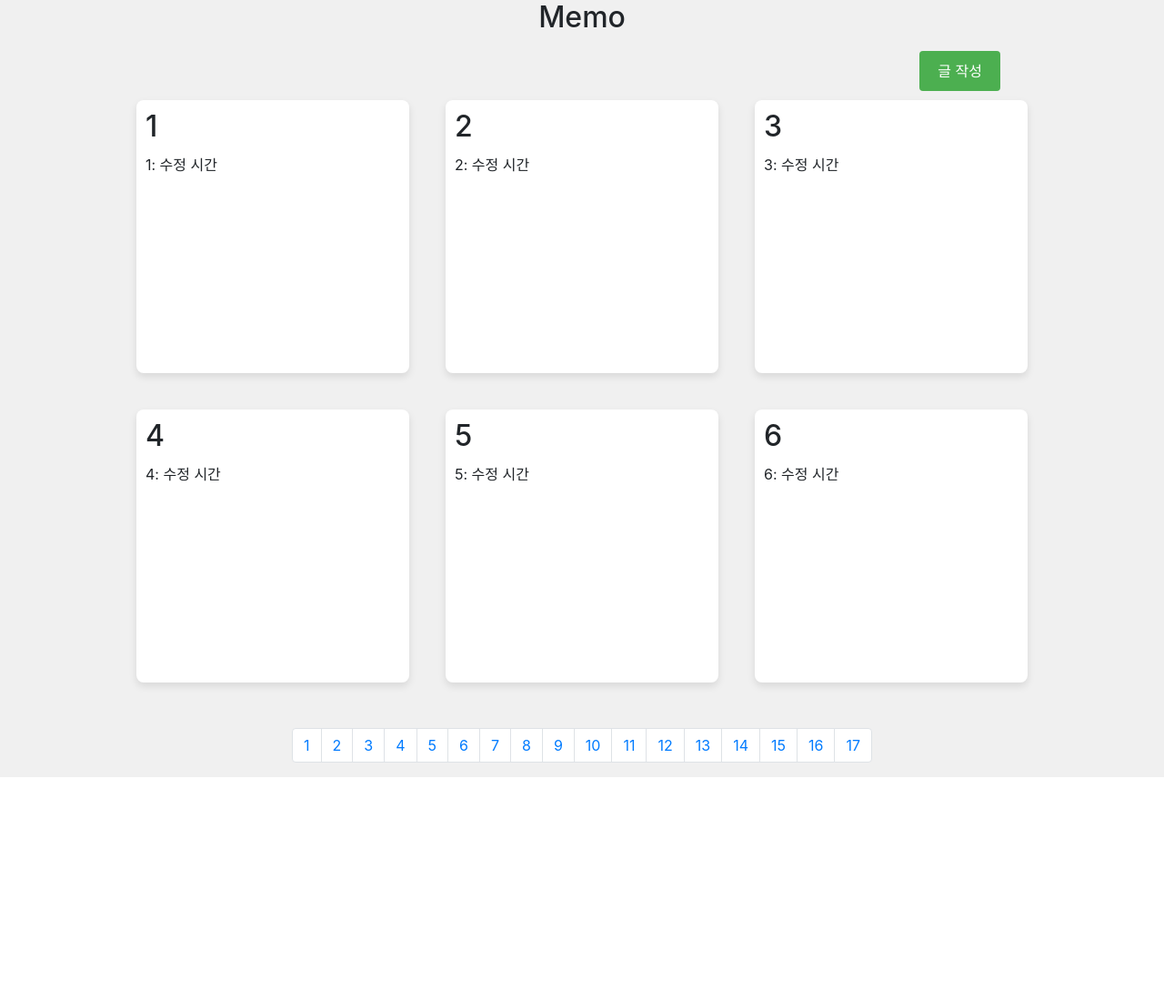
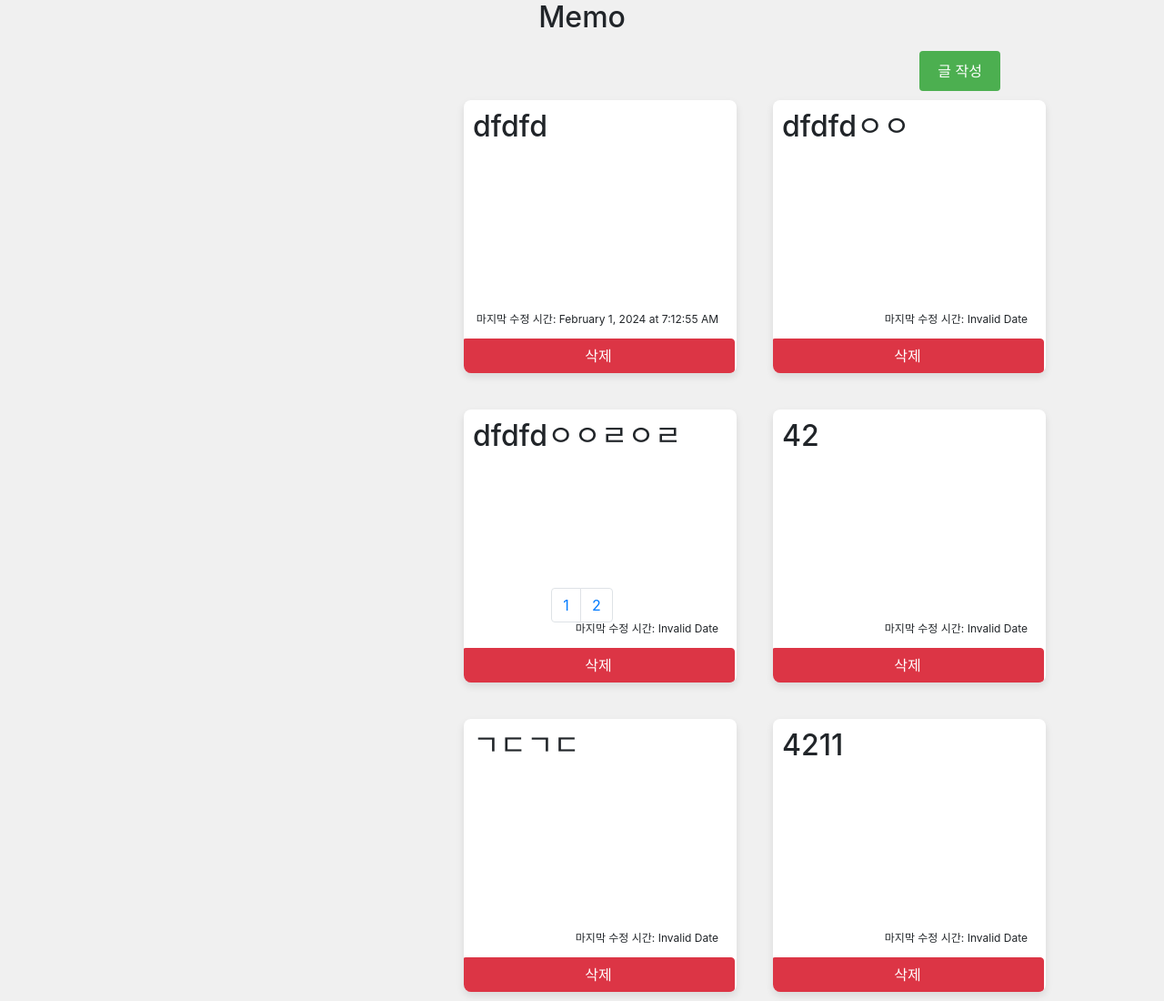
Before and after one commit to suhyun9764/Hanghae-10team, a Flask app: page /memo/ in a window 1280 px wide. Shown: the whole page at 91% size. Before the commit the page ends 854 px from the top, so only its background shows below. Run offline with Flask 3, Linux system fonts and the light colour scheme; some libraries are stand-ins or nearby versions.

Commit message:
코드 병합

```diff
--- a/app.py
+++ b/app.py
@@ -1,13 +1,13 @@
-from flask import Flask, render_template, request
-import requests,os
+from flask import Flask, render_template, request,redirect,url_for
+import os
 from flask_sqlalchemy import SQLAlchemy
 from sqlalchemy.orm import relationship
 from datetime import datetime
 
+
 basedir = os.path.abspath(os.path.dirname(__file__))
 app = Flask(__name__)
-app.config['SQLALCHEMY_DATABASE_URI'] =\
-        'sqlite:///' + os.path.join(basedir, 'database.db')
+app.config['SQLALCHEMY_DATABASE_URI'] = 'sqlite:///' + os.path.join(basedir, 'database.db')
 
 db = SQLAlchemy(app)
 
@@ -23,7 +23,7 @@ class Member(db.Model):
 class Memo(db.Model):
     memo_id = db.Column(db.Integer, primary_key=True)
     main_text = db.Column(db.Text, nullable=False)
-    edit_time = db.Column(db.DateTime, default=datetime.utcnow, nullable=False)
+    edit_time = db.Column(db.String, default=datetime.utcnow().strftime('%Y-%m-%dT%H:%M:%S'), nullable=False)
     member_id = db.Column(db.String, db.ForeignKey('member.member_id'), nullable=False)
 
 class ToDoList(db.Model):
@@ -44,37 +44,76 @@ class AddressBook(db.Model):
 class Diary(db.Model):
     diary_id = db.Column(db.Integer, primary_key=True)
     main_text = db.Column(db.Text, nullable=False)
-    edit_time = db.Column(db.DateTime, default=datetime.utcnow, nullable=False)
+    edit_time = db.Column(db.String, default=datetime.utcnow().strftime('%Y-%m-%dT%H:%M:%S'), nullable=False)
     title = db.Column(db.String(255), nullable=False)
     member_id = db.Column(db.String, db.ForeignKey('member.member_id'), nullable=False)
 
-@app.route("/memo/")
+@app.route("/memo/",methods=["GET"])
 def memo():
+    print("memo")
+    member_id_to_query = 'suhyun9764'
+    memo_data = Memo.query.filter_by(member_id=member_id_to_query).order_by(Memo.edit_time.desc()).all()
 
-    # 예시 메모
-    memo_list = []
-    for i in range(100):
-        memo = {
-            'text': i+1,
-            'date': i+2000
-        }
-        memo_list.append(memo)
+    if memo_data:
+        memo_per_page = 6
+        page = request.args.get('page', 1, type=int)
+        start_index = (page - 1) * memo_per_page
+        end_index = start_index + memo_per_page
 
-    memo_per_page= 6
-    # 클라이언트의 현재 페이지 숫자(없으면 기본적으로 1페이지)
-    page = request.args.get('page',1,type=int)
+        current_page_memo = memo_data[start_index:end_index]
 
-    # 내보내야 할 데이터 정보의 start index와 end index
-    start_index = (page-1)*memo_per_page
-    end_index = start_index+memo_per_page
+        total_memos = len(memo_data)
+        total_pages = (total_memos + memo_per_page - 1) // memo_per_page
 
-    # 내보낼 메모들 리스트로 저장
-    current_page_memo = memo_list[start_index:end_index]
+        return render_template('memo.html', data=current_page_memo, page_num=total_pages)
+    else:
+        return "No memo data found for the given member ID."
 
-    total_memos = len(memo_list)
-    total_pages = (total_memos+memo_per_page-1)//memo_per_page
 
-    return render_template('memo.html', data=current_page_memo, page_num=total_pages)
+@app.route("/memo/", methods=["POST"])
+def handle_memo():
+    if request.form.get("_method") == "POST":
+        return create_memo()
+    elif request.form.get("_method") == "PUT":
+        return update_memo()
+    else:
+        return "Invalid request"
+
+def create_memo():
+    print("create")
+    text = request.form.get("content")
+    edit_time = request.form.get("current_time")
+    memo_data = Memo(main_text=text, edit_time=edit_time, member_id='suhyun9764')
+    db.session.add(memo_data)
+    db.session.commit()
+    return redirect(url_for('memo'))
+
+def update_memo():
+    print("update")
+    text_receive = request.form.get("content")
+    edit_time_receive = request.form.get("current_time")
+    memo_id_receive = request.form.get("memo_id")
+    memo_data = Memo.query.filter_by(memo_id=memo_id_receive).first()
+    memo_data.main_text = text_receive
+    memo_data.edit_time = edit_time_receive
+    db.session.add(memo_data)
+
+    db.session.commit()
+    return redirect(url_for('memo'))
+
+@app.route("/memo/delete/<id>")
+def delete_memo(id):
+    print("delete")
+    print(id)
+    memo = Memo.query.filter_by(memo_id=id).first()
+    if memo:
+        db.session.delete(memo)
+        db.session.commit()
+        return redirect(url_for('memo'))
+    else:
+        return 'Memo not found', 404
+
+
 
 
 if __name__ == '__main__':
--- a/templates/memo.html
+++ b/templates/memo.html
@@ -19,23 +19,39 @@
         .memo-container {
             display: flex;
             flex-wrap: wrap;
-            justify-content: center;
+            justify-content: flex-start;
             gap: 20px;
             max-width: 1200px;
             margin: 0 auto;
+            margin-left: 500px
         }
 
         .memo-card {
-            flex-basis: 25%;
             padding: 10px !important;
             margin: 10px;
             background-color: #fff;
             border-radius: 8px;
             box-shadow: 0 4px 8px rgba(0, 0, 0, 0.1);
             overflow: hidden;
-            width: 225.22px;
+            width: 300px;
             height: 300px;
-            /* 세로 길이를 300px로 조절 */
+            position: relative;
+        }
+
+        .edit-time {
+            position: absolute;
+            bottom: 50px;
+            right: 20px;
+            margin: 0;
+            font-size: 12px
+                /* 옵션: 여백 제거 */
+        }
+
+        .btn-danger {
+            position: absolute;
+            right: 2px;
+            bottom: 0;
+            width: 100%;
         }
 
         .memo-card h2 {
@@ -86,25 +102,34 @@
                     </button>
                 </div>
                 <div class="modal-body">
+                    <form action="{{ url_for('handle_memo') }}" method="post">
                         <label for="memoText">내용:</label>
-                    <textarea id="memoText" class="form-control" rows="5"></textarea>
-                </div>
+                        <textarea id="memoText" name="content" class="form-control" rows="5"></textarea>
+                        <!-- 현재 시간을 숨겨진 필드로 추가 -->
+                        <input type="hidden" name="_method" value="POST">
+                        <input type="hidden" id="current_time" name="current_time" value="">
                         <div class="modal-footer">
                             <button type="button" class="btn btn-secondary" data-dismiss="modal">취소</button>
-                    <button id="saveButton" type="button" class="btn btn-primary">저장</button>
+                            <button type="submit" class="btn btn-primary">저장</button>
                         </div>
+                    </form>
+                </div>
+
             </div>
         </div>
     </div>
     <div class="memo-container">
     {% for memo in data %}
-        <div class="memo-card" data-memo-text="{{ memo.text }}" data-memo-index="{{ loop.index0 }}">
-            <h2>{{ memo.text }}</h2>
-            <p>{{ memo.text }}: 수정 시간</p>
+        <div class="memo-card" data-memo-text="{{ memo.main_text }}" data-memo-id="{{ memo.memo_id }}">
+            <h2>{{ memo.main_text }}</h2>
+            <p class="edit-time" data-raw-time="{{ memo.edit_time }}">마지막 수정 시간: <span class="formatted-time"></span></p>
+            <a href="#" class="btn btn-danger" onclick="confirmDelete('{{ url_for('delete_memo', id=memo.memo_id) }}'); return false;">
+                삭제
+            </a>
         </div>
     {% endfor %}
 </div>
-    <!-- Modal -->
+
     <div class="modal fade" id="memoModal" tabindex="-1" role="dialog" aria-labelledby="memoModalLabel"
         aria-hidden="true">
         <div class="modal-dialog" role="document">
@@ -116,14 +141,24 @@
                     </button>
                 </div>
                 <div class="modal-body">
-                    <p id="memoContent"></p>
-                    <p id="memoIndex"></p>
+                    <form id="updateForm" action="{{ url_for('handle_memo') }}" method="post">
+                        <textarea id="memoContent" name="content" class="form-control" rows="5"></textarea>
+                        <input type="hidden" id="memoId" name="memo_id" value="">
+                        <input type="hidden" name="_method" value="PUT">
+                        <input type="hidden" id="edit_time" name="current_time" value="">
+                        <div class="modal-footer">
+                            <button type="submit" class="btn btn-primary">수정</button>
                         </div>
+                    </form>
+
+                </div>
+
             </div>
         </div>
     </div>
     <!-- Pagination -->
-    <nav aria-label="Page navigation" class="pagination">
+    <nav aria-label="Page navigation" class="pagination"
+        style="position: fixed; bottom: 100px; width: 100%; z-index: 1000;">
         <ul class="pagination">
             {% for page_num in range(1, page_num + 1) %}
             <li class="page-item"><a class="page-link" href="?page={{ page_num }}">{{ page_num }}</a></li>
@@ -132,31 +167,83 @@
     </nav>
 
 
+
+
     <script src="https://code.jquery.com/jquery-3.5.1.slim.min.js"></script>
     <script src="https://cdn.jsdelivr.net/npm/@popperjs/core@2.9.3/dist/umd/popper.min.js"></script>
     <script src="https://stackpath.bootstrapcdn.com/bootstrap/4.5.2/js/bootstrap.min.js"></script>
+    <script>
+        // 페이지 로드 시 현재 시간을 hidden input에 설정
+        document.getElementById('current_time').value = new Date().toISOString();
+        document.getElementById('edit_time').value = new Date().toISOString();
 
+    </script>
+    <script>
+        function confirmDelete(deleteUrl) {
+            // 사용자에게 정말로 삭제할 것인지 물어봅니다.
+            var result = confirm("정말로 삭제하시겠습니까?");
+
+            // 확인을 누른 경우
+            if (result) {
+                // 지정된 URL로 이동하여 메모를 삭제합니다.
+                window.location.href = deleteUrl;
+            }
+
+            // 링크의 기본 동작을 막습니다.
+            return false;
+        }
+    </script>
+
+    <script>
+        // JavaScript로 memo_id 값을 가져와서 설정하는 부분
+        $(document).ready(function () {
+            // 이 부분에서 memo_id를 가져와서 memoId input의 value에 설정
+            var memoId = card.getAttribute('data-memo-id');
+            $("#memoId").val(memoId);
+
+            // 삭제 버튼의 href 속성을 동적으로 설정
+            var deleteUrl = "{{ url_for('delete_memo', id='delete_placeholder') }}";
+            deleteUrl = deleteUrl.replace('delete_placeholder', memoId);
+            $("#deleteBtn").attr("href", deleteUrl);
+        });
+    </script>
+    <script>
+
+        document.addEventListener("DOMContentLoaded", function () {
+            // HTML에서 받은 raw 시간 데이터를 가지고 있는 요소들을 가져옴
+            var editTimeElements = document.querySelectorAll('.edit-time');
+
+            // 각각의 요소에 대해 시간 형식을 변경하고 반영
+            editTimeElements.forEach(function (element) {
+                var rawTime = element.getAttribute('data-raw-time');
+                var formattedTime = formatDatetime(rawTime);
+                element.querySelector('.formatted-time').textContent = formattedTime;
+            });
+
+            // 시간 형식을 변경하는 함수
+            function formatDatetime(rawTime) {
+                var date = new Date(rawTime);
+                // 여기에서 시간 형식을 변경하는 작업을 수행
+                var options = { year: 'numeric', month: 'long', day: 'numeric', hour: 'numeric', minute: 'numeric', second: 'numeric' };
+                var formattedTime = date.toLocaleString('en-US', options);
+
+                return formattedTime;
+            }
+        });
+    </script>
     <script>
         // 글 작성 모달 열기
         $('#writeButton').click(function () {
             $('#writeModal').modal('show');
         });
 
-        // 저장 버튼 클릭 시 동작
-        $('#saveButton').click(function () {
-            var memoContent = $('#memoText').val();
-            // 이 부분에서 서버로 memoContent를 전송하고 저장하는 작업을 수행할 수 있습니다.
-            console.log('저장된 메모 내용:', memoText);
-            // 모달 닫기
-            $('#writeModal').modal('hide');
-        });
         // 카드 클릭 시 모달 열기
         document.querySelectorAll('.memo-card').forEach(function (card, index) {
             card.addEventListener('click', function () {
                 var memoText = card.getAttribute('data-memo-text');
-                var memoIndex = card.getAttribute('data-memo-index');
-                document.getElementById('memoContent').textContent = '내용:' + memoText;
-                document.getElementById('memoIndex').textContent = '인덱스: ' + memoIndex;
+                var memoId = card.getAttribute('data-memo-id');
+                document.getElementById('memoContent').textContent = memoText;
+                document.getElementById('memoId').value = memoId;
                 $('#memoModal').modal('show');
             });
         });
```
Also changed, not shown: database.db. Lines whose indentation alone changed are shown as unchanged.
